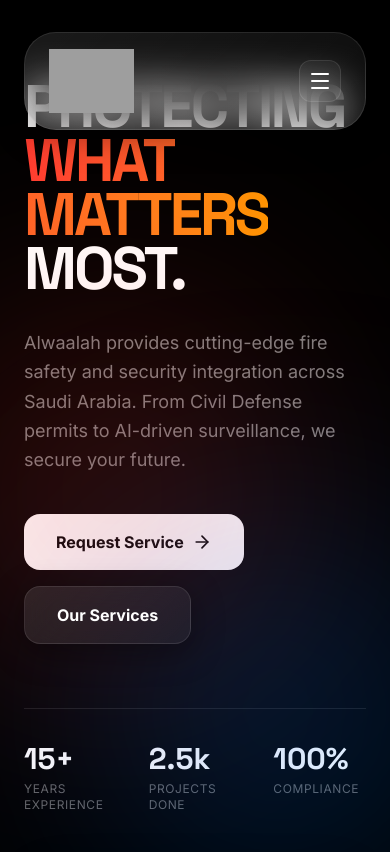
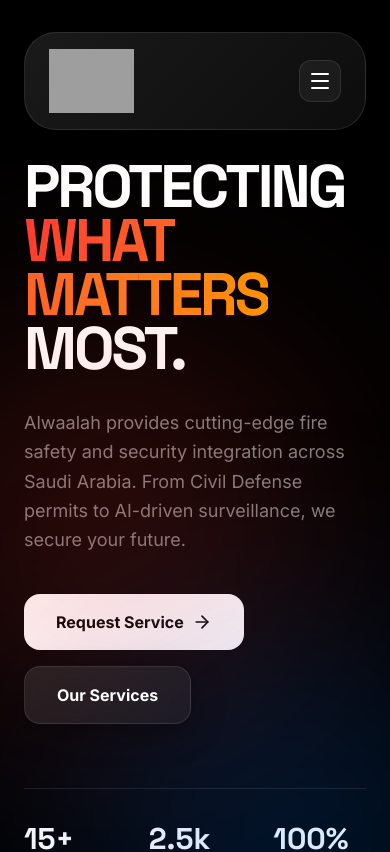
Before and after one commit to Medhat1989/Al-Walaah, a React (Vite) app: page / in a window 390 px wide. Shown: the top 852 px of the page. Built offline with nearby package versions, Linux system fonts and the light colour scheme; grey boxes are pictures that could not be loaded.

Commit message:
feat: Enhance mobile menu and service request page
Refactor the mobile navigation to include a prominent "Request Service" button. Adjust the padding on the Service Request page to improve visual hierarchy and accommodate the new header elements.

```diff
--- a/src/App.tsx
+++ b/src/App.tsx
@@ -139,15 +139,27 @@
                   <ChevronRight size={20} className="text-white/20 group-hover:text-safety-red group-hover:translate-x-1 transition-all" />
                 </motion.a>
               ))}
+
+              <div className="pt-4 flex flex-col gap-4">
+                <Link
+                  to="/request-service"
+                  onClick={() => setMobileMenuOpen(false)}
+                  className="flex items-center justify-center gap-3 bg-safety-red text-white py-5 rounded-2xl font-bold text-lg shadow-xl"
+                >
+                  Request Service
+                  <ArrowRight size={20} />
+                </Link>
+
                 <motion.a
                   variants={itemVariants}
                   href={`tel:${contactInfo.phone}`}
-                className="flex items-center justify-center gap-3 bg-white text-black py-5 rounded-2xl font-bold text-lg mt-4 shadow-xl"
+                  className="flex items-center justify-center gap-3 bg-white text-black py-5 rounded-2xl font-bold text-lg shadow-xl"
                   whileTap={{ scale: 0.98 }}
                 >
                   <Phone size={20} />
                   {contactInfo.phone}
                 </motion.a>
+              </div>
             </div>
           </motion.div>
         )}
@@ -158,7 +170,7 @@
 
 const Hero = () => {
   return (
-    <section className="relative min-h-screen flex items-center pt-20 overflow-hidden">
+    <section className="relative min-h-screen flex items-center pt-40 md:pt-48 pb-20 overflow-hidden">
       {/* Background Elements */}
       <div className="absolute top-1/4 -left-20 w-96 h-96 bg-safety-red/20 blur-[120px] rounded-full" />
       <div className="absolute bottom-1/4 -right-20 w-96 h-96 bg-security-blue/20 blur-[120px] rounded-full" />
@@ -181,10 +193,11 @@
           </p>
 
           <div className="flex flex-wrap gap-4">
-            <Link to="/request-service">
-              <button className="px-8 py-4 bg-white text-black rounded-2xl font-bold flex items-center gap-2 hover:scale-105 transition-transform">
+            <Link
+              to="/request-service"
+              className="px-8 py-4 bg-white text-black rounded-2xl font-bold flex items-center gap-2 hover:scale-105 transition-transform"
+            >
               Request Service <ArrowRight size={20} />
-              </button>
             </Link>
             <button className="px-8 py-4 liquid-glass rounded-2xl font-bold hover:bg-white/5 transition-colors">
               Our Services
--- a/src/pages/ServiceRequest.tsx
+++ b/src/pages/ServiceRequest.tsx
@@ -37,7 +37,7 @@
   }
 
   return (
-    <div className="min-h-screen bg-black pt-32 pb-20 px-6 relative overflow-hidden">
+    <div className="min-h-screen bg-black pt-40 md:pt-48 pb-20 px-6 relative overflow-hidden">
       {/* Background Elements */}
       <div className="absolute top-1/4 -left-20 w-96 h-96 bg-safety-red/10 blur-[120px] rounded-full" />
       <div className="absolute bottom-1/4 -right-20 w-96 h-96 bg-security-blue/10 blur-[120px] rounded-full" />
```
Lines whose indentation alone changed are shown as unchanged.
